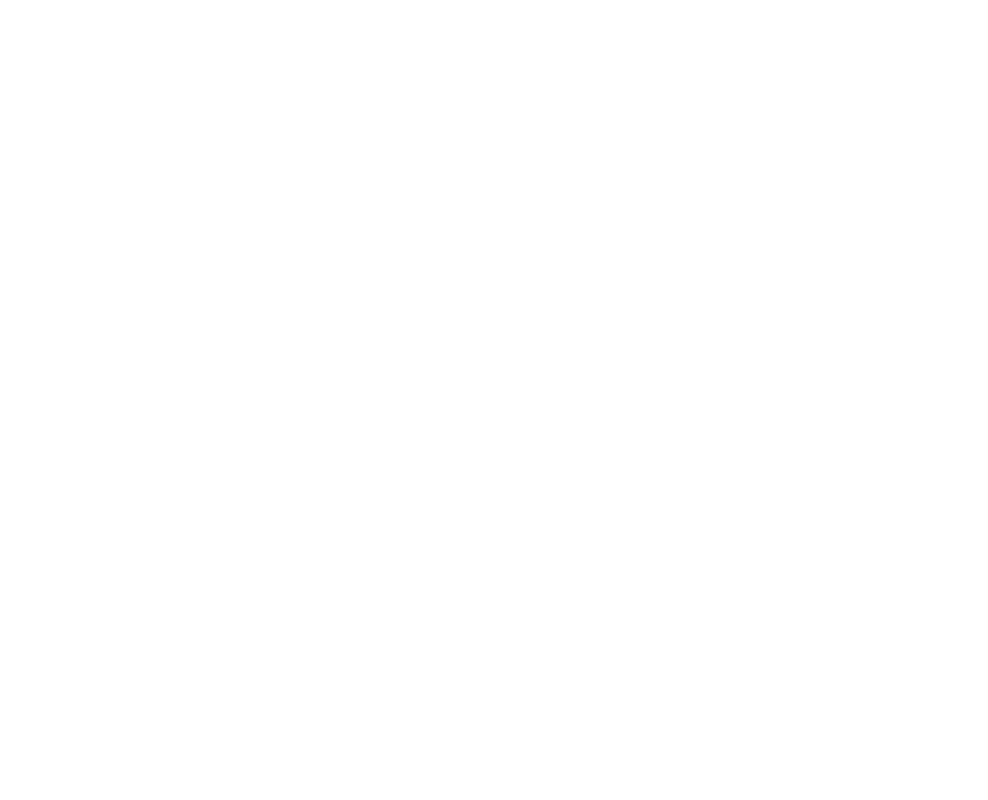
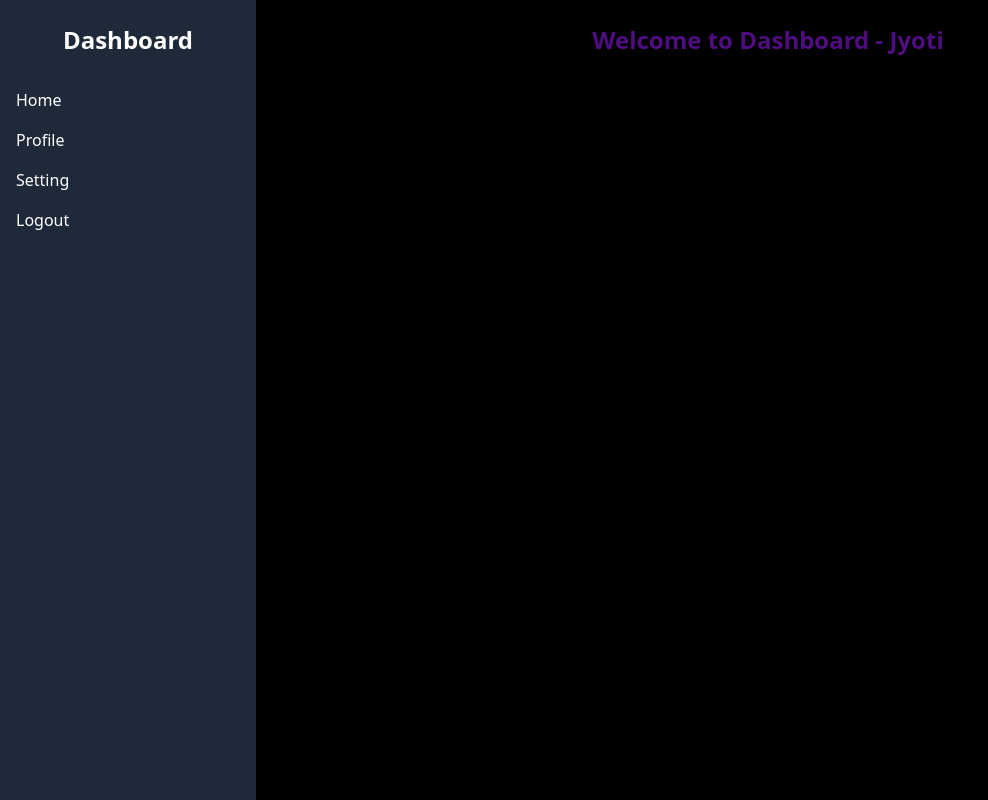
Before and after one commit to Jyotiraditya-17/Internship-Tasks, a React (Vite) app: page /home in a window 1280 px wide. Before the commit this address had no page. Shown: the whole page, without its empty margins (0-988 px from the left). Built offline with nearby package versions, Linux system fonts and the light colour scheme.

Commit message:
Day-2 task updated

```diff
--- a/src/components/Login/Home.jsx
+++ b/src/components/Login/Home.jsx
@@ -5,20 +5,23 @@ function Home() {
 
     let navigate = useNavigate();
 
-    function loginClick() {
-        navigate('/login')
-    }
-
-    function registerClick() {
-        navigate('/register')
-    }
 
   return (
-    <div>
+    <div className="flex min-h-screen bg-black">
 
-       <div className='flex justify-center my-60'>
-          <button onClick={loginClick} className=' w-32 mx-20 bg-green-700 text-white py-2 rounded hover:bg-green-800'> Login </button>
-          <button onClick={registerClick} className=' w-32 bg-purple-800 text-white py-2 rounded hover:bg-purple-900'> Sign Up </button>
+      <div className="w-64 bg-gray-800 text-white flex flex-col items-center py-6">
+        <h2 className="text-2xl font-bold mb-6"> Dashboard </h2>
+
+        <ul className="w-full">
+          <li className="w-full px-4 py-2 hover:bg-gray-700 cursor-pointer" onClick={() => navigate('/home')}> Home </li>
+          <li className="w-full px-4 py-2 hover:bg-gray-700 cursor-pointer" onClick={() => navigate('/profile')}> Profile </li>
+          <li className="w-full px-4 py-2 hover:bg-gray-700 cursor-pointer"> Setting </li>
+          <li className="w-full px-4 py-2 hover:bg-gray-700 cursor-pointer" onClick={() => navigate('/login')}> Logout </li>
+        </ul>
+      </div>
+
+       <div className="flex-1 p-6">
+          <h1 className="font-bold text-2xl text-purple-800 text-center animate-pulse"> Welcome to Dashboard - Jyoti </h1>
        </div>
 
     </div>
--- /dev/null
+++ b/src/components/Login/Profile.jsx
@@ -0,0 +1,57 @@
+import React from 'react'
+
+function Profile() {
+  return (
+    <div className='flex justify-center'>
+
+        <div>
+
+                <h2 className='font-bold text-3xl'>Hey 👋, I'm <span className='font-bold text-3xl text-purple-800'> Jyotiraditya Hota </span> </h2>
+
+                <p className='text-purple-800 my-3'> A passionate Web developer from India </p>
+
+
+
+
+                <div className='my-12'>
+                    <p className='font-bold text-2xl'> My Projects : </p>   <br />
+
+                    <p className='font-bold text-purple-800 my-2'> To-Do </p>
+                    <p> <b> Languages Used </b> : React , Bootstrap , JSON-Server </p>
+
+                    <p className='font-bold text-purple-800 my-2'> Movie-Review Site </p>
+                    <p> <b> Languages Used </b> : React , Node js , Express Js , MongoDb , MUI , Tailwind Css </p>
+
+                    <p className='font-bold text-purple-800 my-2'> Video Library </p>
+                    <p> <b> Languages Used </b> : TypeScript , React , Node Js , Express Js , MongoDb , Bootstrap </p>
+                    <br /> <br />
+
+                </div>
+
+                <b> Connect with me: </b>
+
+                <p align="left" className='flex gap-4 p-4'>
+                <a href="https://www.linkedin.com/in/jyotiraditya-hota-2012a9266/" target="_blank"><img src="https://img.icons8.com/color/48/000000/linkedin.png"/></a>
+                <a href="https://www.instagram.com/iam_ronak_1817" target="_blank"><img src="https://img.icons8.com/color/48/000000/instagram-new--v1.png"/></a>
+                <a href="https://github.com/Jyotiraditya-17" target="_blank"><img src="https://img.icons8.com/ios-glyphs/48/000000/github.png"/></a>
+                </p>
+
+                <br />
+
+
+
+        </div>
+
+
+
+
+
+
+
+
+
+    </div>
+  )
+}
+
+export default Profile
--- a/src/components/Login/index.jsx
+++ b/src/components/Login/index.jsx
@@ -3,6 +3,7 @@ import Home from "./Home";
 import Login from "./login";
 import Register from "./Register";
 import ResetPw from "./ResetPw";
+import Profile from "./Profile";
 
 export function Index() {
 
@@ -17,6 +18,8 @@ export function Index() {
                   <Route path="/login" element={<Login />} />
                   <Route path="/register" element={<Register />} />
                   <Route path="/reset" element={<ResetPw />} />
+                  <Route path="/home" element={<Home />} />
+                  <Route path="/profile" element={<Profile />} />
                </Routes>
             </BrowserRouter>
         </div>
--- a/src/components/Login/login.jsx
+++ b/src/components/Login/login.jsx
@@ -1,8 +1,18 @@
-import React from 'react'
+import React, { useState } from 'react'
 import { Lock, Mail, User } from 'lucide-react'
-import { Link } from 'react-router-dom'
+import { Link, useNavigate } from 'react-router-dom'
 
 function Login() {
+
+    const [user , setUser] = useState('Jyoti');
+    const [password , setPassword] = useState('1234');
+
+    let navigate = useNavigate();
+
+    function loginClick() {
+        navigate('/home');
+    }
+
   return (
     <>
     <div className='flex justify-center min-h-screen bg-gradient-to-br from-purple-600 via-purple-300 to-purple-100 '>
@@ -12,17 +22,17 @@ function Login() {
                 <dt className='my-2'> Username </dt>
                 <dd className='relative'>
                     <User className='absolute left-3 top-3 text-purple-800' size={20} />
-                    <input className='block w-full pl-10 px-3 py-2 border border-gray-300 rounded focus:outline-none focus:ring-2 focus:ring-purple-500' type='text' placeholder='Enter name here..' />
+                    <input className='block w-full pl-10 px-3 py-2 border border-gray-300 rounded focus:outline-none focus:ring-2 focus:ring-purple-500' type='text' value={user} placeholder='Enter name here..' />
                 </dd>
 
                 <dt className='my-2'> Password </dt>
                 <dd className='relative'>
                     <Lock className='absolute left-3 top-3 text-purple-800' size={20} />
-                    <input className='block w-full pl-10 px-3 py-2 border border-gray-300 rounded focus:outline-none focus:ring-2 focus:ring-purple-500' type='password' placeholder='Enter your passowrd..' />
+                    <input className='block w-full pl-10 px-3 py-2 border border-gray-300 rounded focus:outline-none focus:ring-2 focus:ring-purple-500' type='password' value={password} placeholder='Enter your passowrd..' />
                 </dd>
             </dl>
 
-            <button className='my-3 w-full bg-purple-800 text-white py-2 rounded hover:bg-purple-900'> Login </button>
+            <button onClick={loginClick} className='my-3 w-full bg-purple-800 text-white py-2 rounded hover:bg-purple-900'> Login </button>
             <p className='text-red-500'> Don't have an account? <Link to='/register' className='text-purple-700'> Sign up </Link> </p>
             <p className='text-red-500'> Forgot password? <Link to='/reset' className='text-purple-700'> Reset </Link> </p>
         </form>
--- a/src/components/Task1/index.jsx
+++ /dev/null
@@ -1,8 +0,0 @@
-export function Index() {
-
-    return(
-        <div>
-            <h1>Index</h1>
-        </div>
-    )
-}
```
